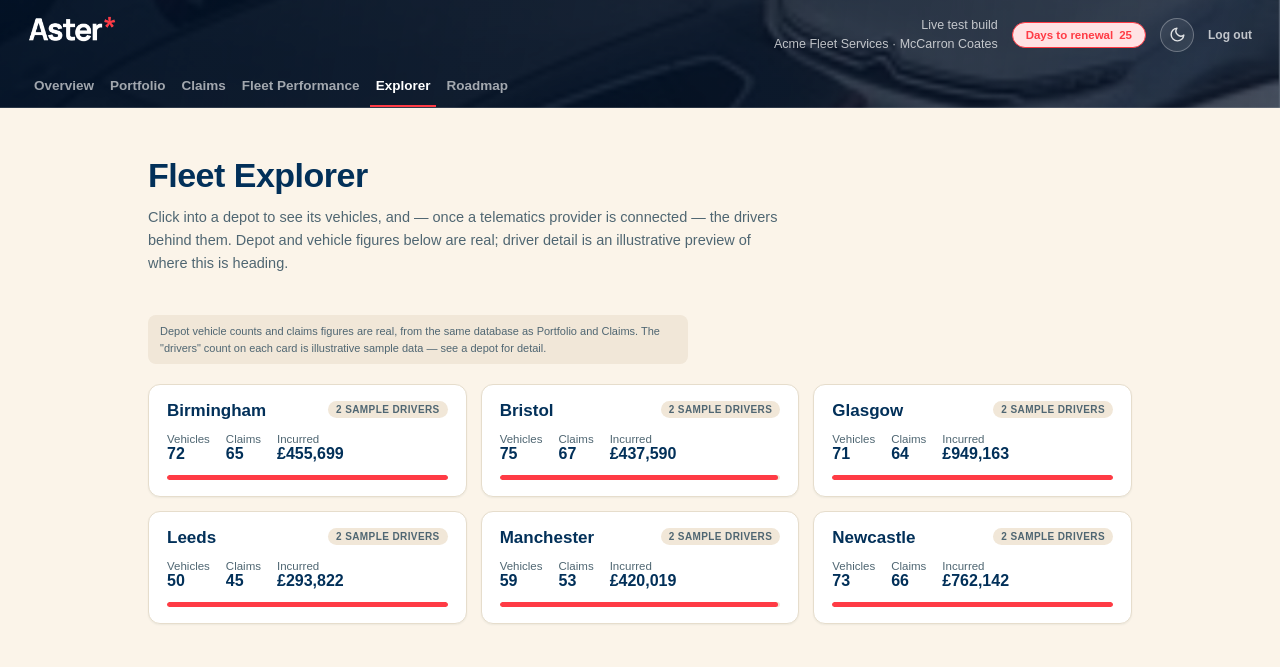
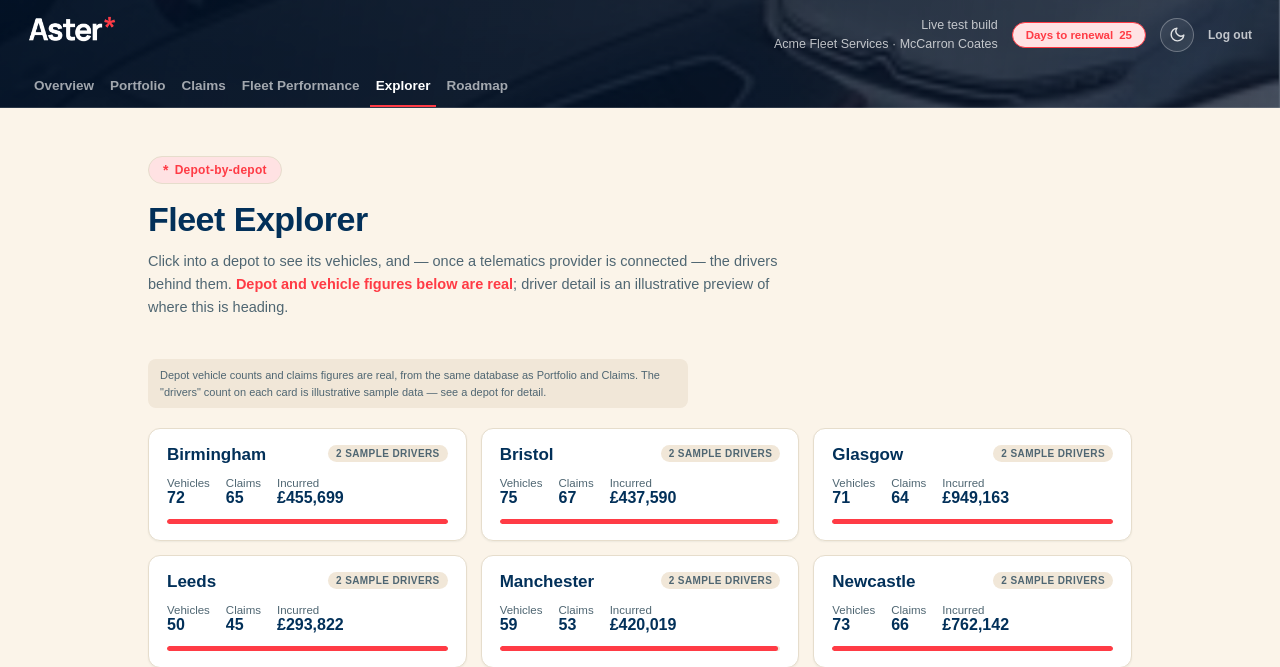
Before and after one commit to SteveStockleyMCL/aster-fleet-test, a Flask app: page /explorer in a window 1280 px wide. Shown: the top 667 px of the page. Run offline with Flask 3, Linux system fonts and the light colour scheme; data comes from the database, SQL or seed files in the repository.

Commit message:
Add eyebrow label and accent styling to Explorer
Updated text to emphasize that depot and vehicle figures are real.

```diff
--- a/templates/explorer_depots.html
+++ b/templates/explorer_depots.html
@@ -2,8 +2,9 @@
 {% block title %}Explorer{% endblock %}
 {% block content %}
 <div class="page-head">
+  <span class="page-eyebrow"><span class="peb-mark">*</span> Depot-by-depot</span>
   <h2>Fleet Explorer</h2>
-  <p>Click into a depot to see its vehicles, and — once a telematics provider is connected — the drivers behind them. Depot and vehicle figures below are real; driver detail is an illustrative preview of where this is heading.</p>
+  <p>Click into a depot to see its vehicles, and — once a telematics provider is connected — the drivers behind them. <span class="accent">Depot and vehicle figures below are real</span>; driver detail is an illustrative preview of where this is heading.</p>
 </div>
 
 <div class="illustrative-note">Depot vehicle counts and claims figures are real, from the same database as Portfolio and Claims. The "drivers" count on each card is illustrative sample data — see a depot for detail.</div>
```
